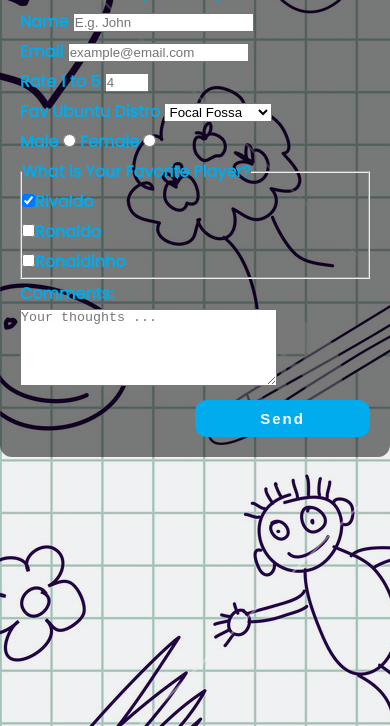
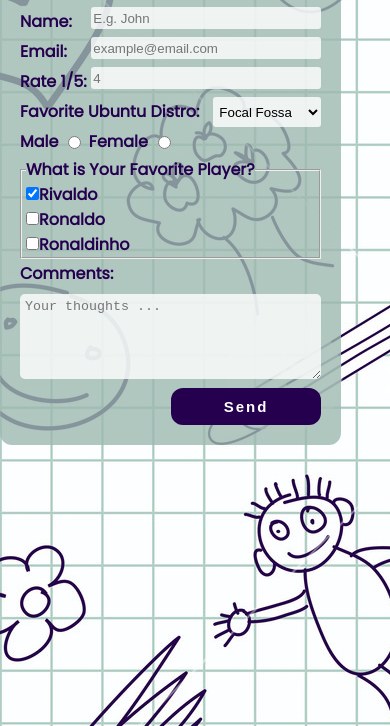
Before and after one commit to vinicius77/survey-form, a plain HTML site: page index.html in a window 390 px wide. Shown: the part 118-844 px from the top of the page. Drawn offline with Linux system fonts and the light colour scheme.

Commit message:
Finishes The styling and responsiviness

```diff
--- a/index.html
+++ b/index.html
@@ -17,20 +17,20 @@
     </header>
     <form action="" id="survey-form">
       <div id="form-control">
-        <label for="name" id="name-label">Name</label>
+        <label for="name" id="name-label">Name:</label>
         <input type="text" name="name" id="name" placeholder="E.g. John" required />
       </div>
       <div id="form-control">
-        <label for="email" id="email-label">Email</label>
+        <label for="email" id="email-label">Email:</label>
         <input type="email" name="email" id="email" placeholder="example@email.com" required />
       </div>
       <div id="form-control">
-        <label for="number" id="number-label">Rate 1 to 5</label>
+        <label for="number" id="number-label">Rate 1/5:</label>
         <input type="number" name="number" id="number" min="1" max="5" placeholder="4" />
       </div>
 
       <div id="form-control">
-        <label for="Ubuntu Versions">Fav Ubuntu Distro</label>
+        <label for="Ubuntu Versions">Favorite Ubuntu Distro:</label>
         <select name="Ubuntu Versions" id="dropdown">
           <option value="focal fossa">Focal Fossa</option>
           <option value="groovy gorilla">Groovy Gorilla</option>
@@ -39,7 +39,7 @@
         </select>
       </div>
 
-      <div id="form-control">
+      <div id="form-control" class="gender">
         <label for="male">Male</label>
         <input type="radio" name="gender" value="male" />
         <label for="female">Female</label>
--- a/style.css
+++ b/style.css
@@ -1,7 +1,7 @@
 @import url('https://fonts.googleapis.com/css2?family=Poppins:wght@100;200;400&display=swap');
 
 :root {
-  --blue-twitter: #00aced;
+  --blue-twitter: #25004e;
 }
 
 * {
@@ -18,14 +18,13 @@
   align-content: center;
   max-width: 500px;
   width: 100%;
-  background-image: linear-gradient(rgba(0, 0, 0, 0.05), rgba(0, 0, 0, 0.05)),
-    url('./assets/drawings-background.jpg');
+  background-image: url('./assets/drawings-background.jpg');
   background-repeat: repeat;
   color: var(--blue-twitter);
 }
 
 body div#root {
-  background-color: rgba(0, 0, 0, 0.5);
+  background-color: rgba(158, 185, 177, 0.8);
   padding: 0px 20px;
   margin: 15px 0;
   border-radius: 12px;
@@ -35,15 +34,72 @@
 
 div#root header h1 {
   font-size: 40px;
-  margin: 20px 0 30px 0;
+  margin: 20px 0 20px 0;
   letter-spacing: 5px;
   display: flex;
   justify-content: space-around;
 }
 
+div#root header p#description {
+  margin-bottom: 10px;
+}
+
 div#root form#survey-form {
   display: flex;
   flex-direction: column;
+}
+
+div#form-control {
+  display: flex;
+  justify-content: space-between;
+}
+
+div.gender {
+  flex-direction: row;
+  align-content: flex-start;
+  align-items: center;
+  width: 50%;
+}
+
+div#root form label {
+  font-weight: bold;
+  margin-right: 2px;
+}
+
+div#root form input#name,
+div#root form input#email,
+div#root form input#number {
+  width: 230px;
+  height: 22px;
+  border: none;
+  padding-left: 2px;
+  border-radius: 3px;
+  background-color: rgba(255, 255, 255, 0.8);
+}
+
+div#root form#survey-form div#form-control select#dropdown {
+  background-color: rgba(255, 255, 255, 0.8);
+  border: none;
+  border-radius: 3px;
+  padding-left: 2px;
+}
+
+div#root form fieldset {
+  line-height: normal;
+  padding-left: 4px;
+}
+
+div .comments {
+  display: flex;
+  flex-direction: column;
+}
+
+div .comments textarea {
+  margin: 5px 0;
+  border-radius: 5px;
+  border: none;
+  padding: 5px;
+  background-color: rgba(255, 255, 255, 0.8);
 }
 
 div#root form button {
@@ -60,3 +116,7 @@
   margin-left: auto;
   cursor: pointer;
 }
+
+div#root form button:hover {
+  transform: scale(1.1);
+}
```
